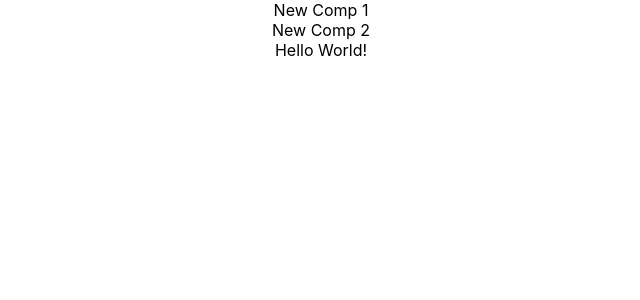
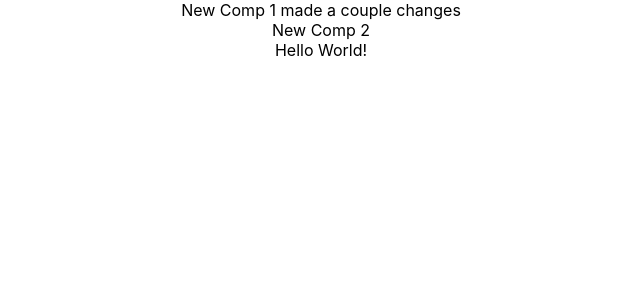
Before and after one commit to danberkeland/bpbvite, a React (Create React App) app: page / in a window 1280 px wide. Shown: the top 300 px of the page, without its empty margins (319-959 px from the left). Built offline with nearby package versions, Linux system fonts and the light colour scheme.

Commit message:
made a couple changes

```diff
--- a/src/newComp1.js
+++ b/src/newComp1.js
@@ -5,6 +5,7 @@ function NewComp1() {
   return (
     <div className="App">
      New Comp 1
+     made a couple changes
     </div>
   );
 }
```
